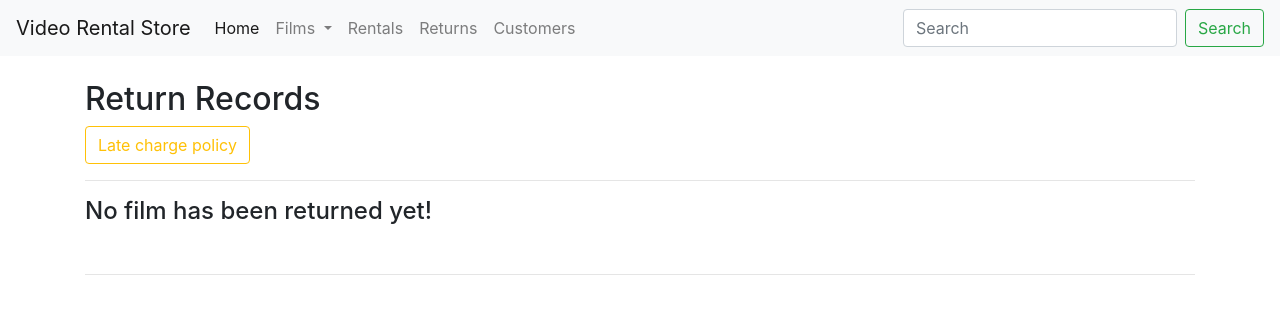
After one commit to PengKuang/VideoRentalStore, a Flask app: page /returns in a window 1280 px wide. The commit adds this page. Shown: the top 314 px of the page. Run offline with Flask 2, Linux system fonts and the light colour scheme; data that the repository does not hold is empty; some libraries are stand-ins or nearby versions.

Commit message:
realise return and bonus point functionalities

```diff
--- a/app.py
+++ b/app.py
@@ -1,9 +1,9 @@
 from flask import Flask
 from flask import render_template, url_for, request, redirect, flash
 from flask_sqlalchemy import SQLAlchemy
-from datetime import datetime
-from forms import CustomerForm, RentalForm
-from calculator import calculate_price, calculate_late_charge
+from datetime import datetime, date
+from forms import CustomerForm, RentalForm, ReturnForm
+from calculator import calculate_price, calculate_late_charge, calculate_bonus_point
 
 app = Flask(__name__)
 app.config['SECRET_KEY'] = '229b845d2e364ca8a032e35c104f69b1'
@@ -40,6 +40,24 @@ class Rental(db.Model):
     def __repr__(self):
         return '<Rental %r>' % self.id
 
+class Return(db.Model):
+    __tablename__ = "return"
+
+    id = db.Column(db.Integer, primary_key=True)
+    film_id = db.Column(db.Integer, db.ForeignKey('film.id'), nullable=False)
+    film_name = db.Column(db.String(100))
+    film_category = db.Column(db.String(20))
+    cust_id = db.Column(db.Integer, db.ForeignKey('customer.id'), nullable=False)
+    cust_email = db.Column(db.String(120))
+    start_date = db.Column(db.DateTime, default=datetime.utcnow)
+    return_date = db.Column(db.DateTime, default=datetime.utcnow)
+    overdue_days = db.Column(db.Integer, default=0)
+    late_charge = db.Column(db.Integer, default=0)
+    total_price = db.Column(db.Integer, default=0)
+
+    def __repr__(self):
+        return '<Return %r>' % self.id
+
 class Customer(db.Model):
     __tablename__ = "customer"
 
@@ -63,6 +81,7 @@ def index():
         try:
             db.session.add(new_film)
             db.session.commit()
+            # flash(f'The film {film_name} has been added!', 'success')
             return redirect('/')
 
         except:
@@ -140,12 +159,6 @@ def add_rental(id):
                     flash('The due date must be a day after the start date! ')
                     return render_template('add-rental.html', form=form, film=film)
                 else:
-                    # y,m,d = form.start_date.data.split('-')
-                    # startdate = datetime.datetime(int(y), int(m), int(d))
-                    # y,m,d = form.end_date.data.split('-')
-                    # enddate = datetime.datetime(int(y), int(m), int(d))
-
-                    # if film.category == 'New release':
                     premium_price = 40
                     basic_price = 30
                     new_rental = Rental(film_id=film.id,
@@ -163,38 +176,25 @@ def add_rental(id):
                             try:
                                 db.session.add(new_rental)
                                 db.session.commit()
-                                flash('The rental has been added!','success')
+                                flash(f'The rental for {form.film_name.data} has been added!','success')
                                 return redirect('/rentals')
 
                             except:
                                 return 'There was an issue adding the rental'
 
                     elif film.category == 'regular film':
-                            if days <= 3:
-                                price = basic_price
-                                new_rental.price = price
-                                try:
-                                    db.session.add(new_rental)
-                                    db.session.commit()
-                                    flash('The rental has been added!','success')
-                                    return redirect('/rentals')
+                        price = calculate_price(days, 'regular film')
+                        new_rental.price = price
+                        try:
+                            db.session.add(new_rental)
+                            db.session.commit()
+                            flash(f'The rental for {form.film_name.data} has been added!','success')
+                            return redirect('/rentals')
 
-                                except:
-                                    return 'There was an issue adding the rental'
-                            else:
-                                price = basic_price + (days - 3) * basic_price
-                                new_rental.price = price
-                                try:
-                                    db.session.add(new_rental)
-                                    db.session.commit()
-                                    flash('The rental has been added!','success')
-                                    return redirect('/rentals')
-
-                                except:
-                                    return 'There was an issue adding the rental'
+                        except:
+                            return 'There was an issue adding the rental'
 
                     else:
-
                         price = calculate_price(days, 'old film')
                         new_rental.price = price
                         try:
@@ -205,41 +205,84 @@ def add_rental(id):
 
                         except:
                             return 'There was an issue adding the rental'
-                        # if days <= 5:
-                        #         price = basic_price
-                        #         new_rental.price = price
-                        #         try:
-                        #             db.session.add(new_rental)
-                        #             db.session.commit()
-                        #             flash(f'The rental for {form.film_name.data} has been added!','success')
-                        #             return redirect('/rentals')
-
-                        #         except:
-                        #             return 'There was an issue adding the rental'
-                        # else:
-                        #     price = basic_price + (days - 5) * basic_price
-                        #     new_rental.price = price
-
-                        #     try:
-                        #         db.session.add(new_rental)
-                        #         db.session.commit()
-                        #         flash(f'The rental for {form.film_name.data} has been added!','success')
-                        #         return redirect('/rentals')
-
-                        #     except:
-                        #         return 'There was an issue adding the rental'
 
             else:
                 flash('customer does not exist')
                 return render_template('add-rental.html', form=form, film=film)
 
-        #     else:
-        #         return render_template('add-rental.html', form=form)
-        # else:
-        #     return render_template('add-rental.html', form=form)
-    # else:
-        # flash('Customer does not exist! ')
     return render_template('add-rental.html', form=form, film=film)
+
+@app.route('/rentals/return/<int:id>', methods=['POST', 'GET'])
+def return_film(id):
+    rental = Rental.query.get_or_404(id)
+    form = ReturnForm()
+    form.film_name.data = rental.film_name
+    form.cust_email.data = rental.cust_email
+    form.start_date.data = rental.start_date
+    form.due_date.data = rental.end_date
+    form.return_date.data = date.today()
+
+    if request.method == 'POST':
+        if form.validate_on_submit:
+            days = rental.end_date.date() - rental.start_date.date()
+            overdue_days = (date.today() - rental.end_date.date()).days
+            new_return = Return(film_id=rental.film_id,
+                                    film_name=rental.film_name,
+                                    film_category=rental.film_category,
+                                    cust_id=rental.cust_id,
+                                    cust_email=rental.cust_email,
+                                    start_date=rental.start_date,
+                                    return_date=date.today())
+            if overdue_days < 0:
+                days = (date.today() - rental.start_date.date()).days
+                total_price = calculate_price(days, rental.film_category)
+                new_return.overdue_days = 0
+                new_return.total_price = total_price
+                new_return.late_charge = 0
+                try:
+                    db.session.add(new_return)
+                    db.session.commit()
+                    flash(f'The return for {form.film_name.data} has been added!','success')
+                    return redirect('/rentals')
+
+                except:
+                    return 'There was an issue adding the return'
+            else:
+                days = (date.today() - rental.start_date.date()).days
+                # total_price = calculate_price(days, rental.film_category)
+                late_charge = calculate_late_charge(overdue_days, rental.film_category)
+                new_return.overdue_days = overdue_days
+                new_return.total_price = rental.price + late_charge
+                new_return.late_charge = late_charge
+                # form.days.data = days
+                # form.late_charge.data = late_charge
+                # form.total_price.data = rental.price + late_charge
+                try:
+                    db.session.add(new_return)
+                    db.session.commit()
+                    flash(f'The return for {form.film_name.data} has been added!','success')
+                    flash('Updating bonus points for the customer')
+                    customer = Customer.query.get_or_404(rental.cust_id)
+                    bpt = calculate_bonus_point(rental.film_category)
+                    customer.bonus_points += bpt
+                    db.session.commit()
+                    flash(f'The bonus point for {customer.first_name} {customer.last_name} has been added!','success')
+                    return redirect('/returns')
+
+                except:
+                    return 'There was an issue adding the return'
+
+            return redirect('/returns.html')
+
+    # days = (rental.end_date.date() - date.today()).days
+    # if request.method == 'POST'
+
+    return render_template('return-rental.html', form=form, rental=rental)
+
+@app.route('/returns', methods=['GET'])
+def get_all_returns():
+    returns = Return.query.order_by(Return.return_date).all()
+    return render_template('returns.html', returns=returns)
 
 @app.route('/customers', methods=['POST','GET'])
 def customer():
@@ -270,7 +313,7 @@ def add_customer():
             try:
                 db.session.add(new_customer)
                 db.session.commit()
-                flash('The customer has been added!','success')
+                flash(f'The customer {form.first_name.data} {form.last_name.data} has been added!','success')
                 return redirect('/customers')
 
             except:
--- a/templates/base.html
+++ b/templates/base.html
@@ -20,7 +20,7 @@
         <div class="collapse navbar-collapse" id="navbarSupportedContent">
           <ul class="navbar-nav mr-auto">
             <li class="nav-item active">
-              <a class="nav-link" href="/">Home <span class="sr-only">(current)</span></a>
+              <a class="nav-link" href="/">Home</a>
             </li>
             <li class="nav-item dropdown">
               <a class="nav-link dropdown-toggle" href="#" id="navbarDropdown" role="button" data-toggle="dropdown" aria-haspopup="true" aria-expanded="false">
@@ -35,6 +35,9 @@
             </li>
             <li class="nav-item">
               <a class="nav-link" href="/rentals">Rentals</a>
+            </li>
+            <li class="nav-item">
+              <a class="nav-link" href="/returns">Returns</a>
             </li>
             <li class="nav-item">
               <a class="nav-link" href="/customers">Customers</a>
--- /dev/null
+++ b/templates/returns.html
@@ -0,0 +1,65 @@
+{% extends 'base.html' %}
+
+{% block title %}
+<title>Returns</title>
+{% endblock%}
+
+{% block content %}
+<div class="container">
+    <div>
+        <h2>Return Records</h2>
+        <a class="btn btn-outline-warning" data-toggle="collapse" href="#pricetier" role="button" aria-expanded="false" aria-controls="pricetier">
+            Late charge policy
+        </a>
+        <div class="collapse" id="pricetier">
+            <div class="card card-body">
+                <p>Price tiers (premium: 40 SEK, basic: 30 SEK)</p>
+                <ul>
+                    <li>New release: premium, 40 SEK per day</li>
+                    <li>Regular film: basic, 30 SEK within 3 days, 30 SEK per day afterwards</li>
+                    <li>Old film: basic, 30 SEK within 5 days, 30 SEK per day afterwards</li>
+                </ul>
+            </div>
+        </div>
+    </div>
+    <hr/>
+    {% if returns|length < 1 %}
+    <h4>No film has been returned yet!</h4>
+    <br>
+
+    {% else %}
+    <table class="table table-hover">
+        <thead class="table-dark">
+            <tr class="bg-warning">
+                <th>Return ID</th>
+                <th>Customer</th>
+                <th>Film</th>
+                <th>Category</th>
+                <th>Start Date</th>
+                <th>Return Date</th>
+                <th>Overdue days</th>
+                <th>Late Charge ($SEK)</th>
+                <th>Total Price ($SEK)</th>
+            </tr>
+        </thead>
+
+        <tbody>
+            {% for return in returns%}
+                <tr>
+                    <td>{{ return.id }}</td>
+                    <td>{{ return.cust_email }}</td>
+                    <td>{{ return.film_name }}</td>
+                    <td>{{ return.film_category }}</td>
+                    <td>{{ return.start_date.date() }}</td>
+                    <td>{{ return.return_date.date() }}</td>
+                    <td>{{ return.overdue_days }}</td>
+                    <td>{{ return.late_charge }}</td>
+                    <td>{{ return.total_price }}</td>
+                </tr>
+            {% endfor %}
+        </tbody>
+    </table>
+    {% endif %}
+    <hr/>
+</div>
+{% endblock%}
```
Also changed, not shown: calculator.py (+11 -7 lines), forms.py (+21 -1 lines), operations.py (added, +12 -0 lines), requirement.txt (added, +23 -0 lines), templates/rentals.html (+5 -5 lines), templates/return-rental.html (added, +99 -0 lines).
